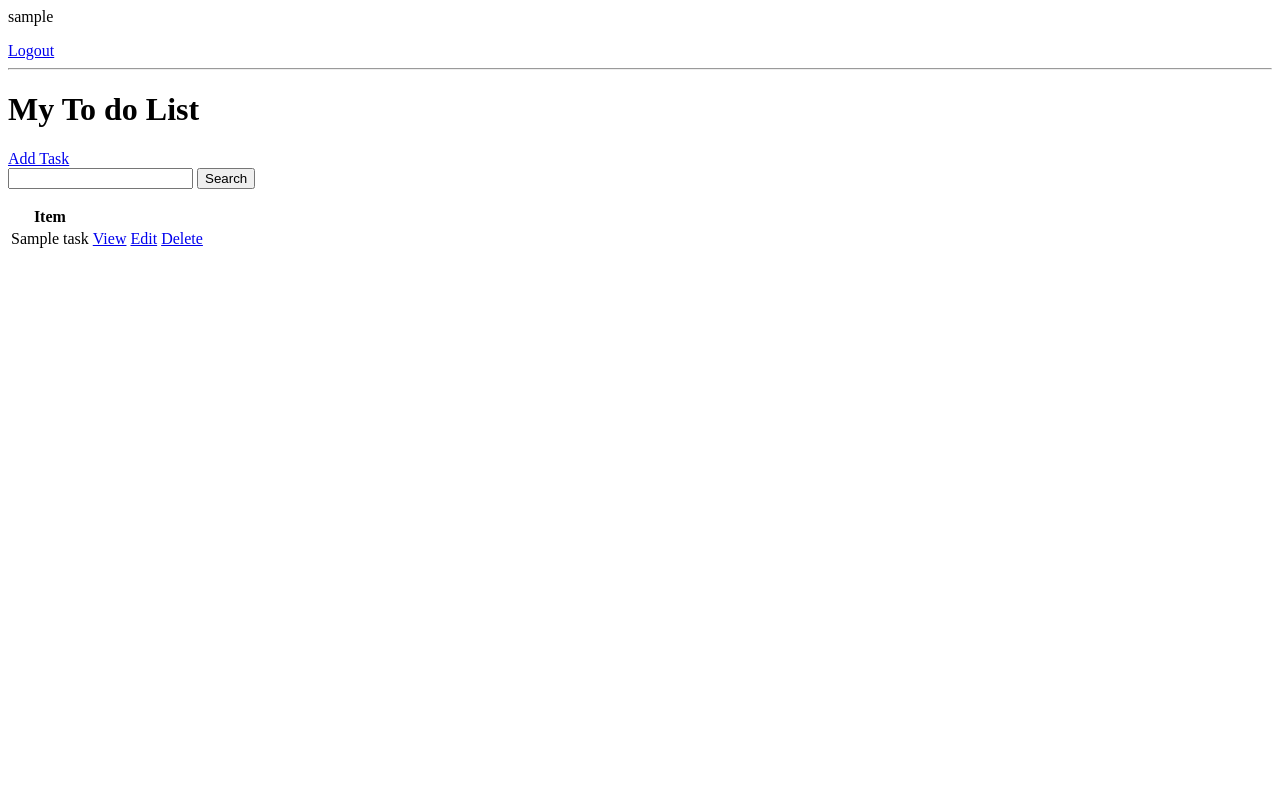
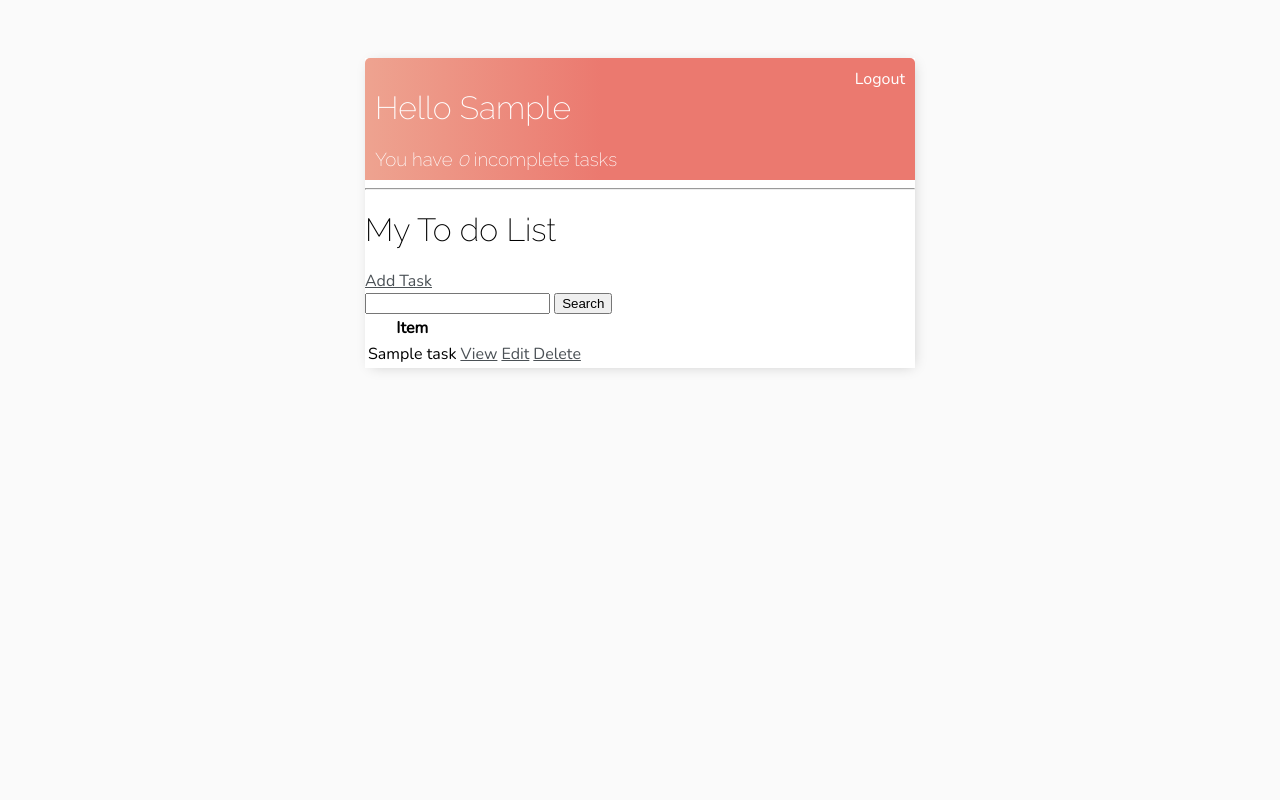
Before and after one commit to FilTatarnik/Django_LeashPals, a Django app: page / in a window 1280 px wide. Run offline with Django 4.2, Linux system fonts and the light colour scheme; a user stored in the database is signed in; tables that the repository leaves empty hold one stand-in row (values such as "Sample post").

Commit message:
saving some styling for now, will continue in a bit

```diff
--- a/base/templates/base/login.html
+++ b/base/templates/base/login.html
@@ -1,3 +1,6 @@
+{% extends 'base/main.html' %}
+{% block content %}
+
 <h1>Login</h1>
 
 <form action="" method='post'>
@@ -7,3 +10,5 @@
 </form>
 
 <p>Don't have an account? <a href="{% url 'register' %}">Register</a></p>
+
+{% endblock content %}
--- /dev/null
+++ b/base/templates/base/main.html
@@ -0,0 +1,68 @@
+<!DOCTYPE html>
+<html lang="en">
+<head>
+    <meta charset="UTF-8">
+    <meta http-equiv="X-UA-Compatible" content="IE=edge">
+    <meta name="viewport" content="width=device-width, initial-scale=1.0">
+    <title>To Do Items</title>
+
+    <link rel="preconnect" href="https://fonts.googleapis.com">
+    <link rel="preconnect" href="https://fonts.gstatic.com" crossorigin>
+    <link href="https://fonts.googleapis.com/css2?family=Nunito:wght@200&family=Raleway:wght@200&display=swap" rel="stylesheet">
+
+    <style>
+        body{
+            background-color: #FAFAFA;
+            font-family: 'Nunito', sans-serif;
+            font-weight: 200;
+            padding-top: 50px;
+        }
+
+        h1,
+        h2,
+        h3,
+        h4,
+        h5,
+        h6
+        {
+            font-family: 'Raleway', sans-serif;
+            font-weight: 200;
+        }
+
+        a,
+        p {
+            color: #4b5156
+        }
+        .container {
+            max-width: 550px;
+            margin: auto;
+            background-color: white;
+            -webkit-box-shadow: 2px 2px 13px -4px rgba(0,0,0,0.21);
+            box-shadow: 2px 2px 13px -4px rgba(0,0,0,0.21);;
+        }
+
+        .header-bar{
+            display: flex;
+            justify-content: space-between;
+            color: #fff;
+            padding: 10px;
+            border-radius: 5px 5px 0 0;
+            background: linear-gradient(90deg, #EEA390 0%, #EB796F 43%, #EB796F 100%)
+        }
+
+        .header-bar a{
+            color: #fff;
+            text-decoration: none;
+        }
+    </style>
+</head>
+<body>
+
+    <div class="container">
+        {% block content %}
+
+        {% endblock content %}
+    </div>
+
+</body>
+</html>
--- a/base/templates/base/register.html
+++ b/base/templates/base/register.html
@@ -1,3 +1,6 @@
+{% extends 'base/main.html' %}
+{% block content %}
+
 <h1>Register</h1>
 
 <form action="" method='post'>
@@ -7,3 +10,5 @@
 </form>
 
 <p>Aready have an account? <a href="{% url 'login' %}">Login</a></p>
+
+{% endblock content %}
--- a/base/templates/base/task_confirm_delete.html
+++ b/base/templates/base/task_confirm_delete.html
@@ -1,6 +1,11 @@
+{% extends 'base/main.html' %}
+{% block content %}
+
 <a href="{% url 'tasks' %}">Go back</a>
 <form action="" method='post'>
     {% csrf_token%}
     <p>Are you sure you want to delete this task? "{{task}}</p>
     <input type="submit" value='Delete' />
 </form>
+
+{% endblock content %}
--- a/base/templates/base/task_form.html
+++ b/base/templates/base/task_form.html
@@ -1,3 +1,6 @@
+{% extends 'base/main.html' %}
+{% block content %}
+
 <h3>Task Form</h3>
 <a href="{% url 'tasks' %}">Go back</a>
 <form action="" method='post'>
@@ -5,3 +8,5 @@
     {{form.as_p}}
     <input type="submit" value='Submit'>
 </form>
+
+{% endblock content %}
--- a/base/templates/base/task_list.html
+++ b/base/templates/base/task_list.html
@@ -1,11 +1,19 @@
+{% extends 'base/main.html' %}
+{% block content %}
 
-
+    <div class='header-bar'>
+        <div>
+            <h1>Hello {{request.user|title}}</h1>
+            <h3 style='margin: 0'>You have <i>{{count}}</i> incomplete task{{ count|pluralize:"s" }}</h3>
+        </div>
         {% if request.user.is_authenticated %}
-    <p>{{request.user}}</p>
         <a href="{% url 'logout' %}">Logout</a>
         {% else %}
         <a href="{% url 'login' %}">Login</a>
         {% endif %}
+    </div>
+
+
 
     <hr>
     <h1>My To do List</h1>
@@ -34,3 +42,5 @@
             <h3>No items in list</h3>
         {%endfor%}
     </table>
+
+{% endblock content%}
```
Also changed, not shown: base/templates/base/task.html (+6 -1 lines), base/templates/main.html (deleted). Lines whose indentation alone changed are shown as unchanged.
